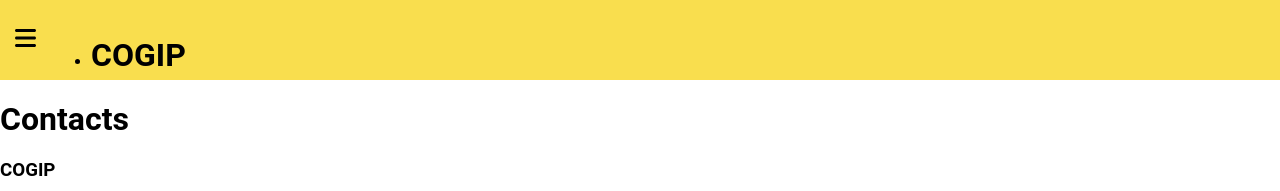
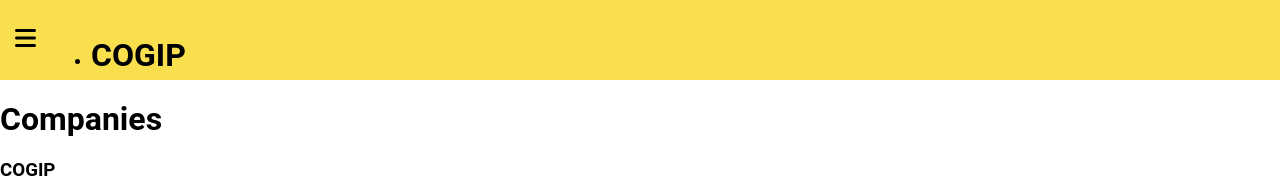
Before and after one commit to Robpiot/COGIP-GP3, a React (Vite) app: page /companies in a window 1280 px wide. Shown: the top 191 px of the page. Built offline with nearby package versions, Linux system fonts and the light colour scheme; the HTML template or start-up script is replaced by a standard one.

Commit message:
changing text

```diff
--- a/src/view/companies.jsx
+++ b/src/view/companies.jsx
@@ -5,7 +5,7 @@
   return (
     <div>
       <Header />
-      <h1>Contacts</h1>
+      <h1>Companies</h1>
       <Footer />
     </div>
   );
```
